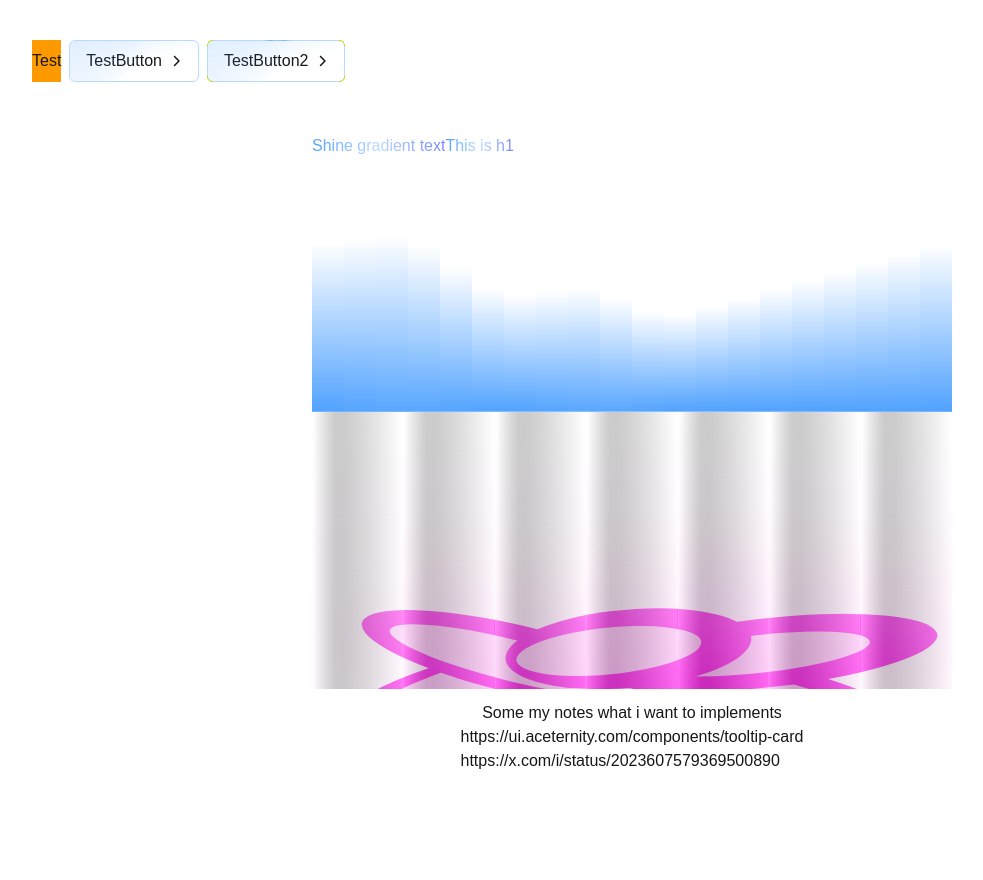
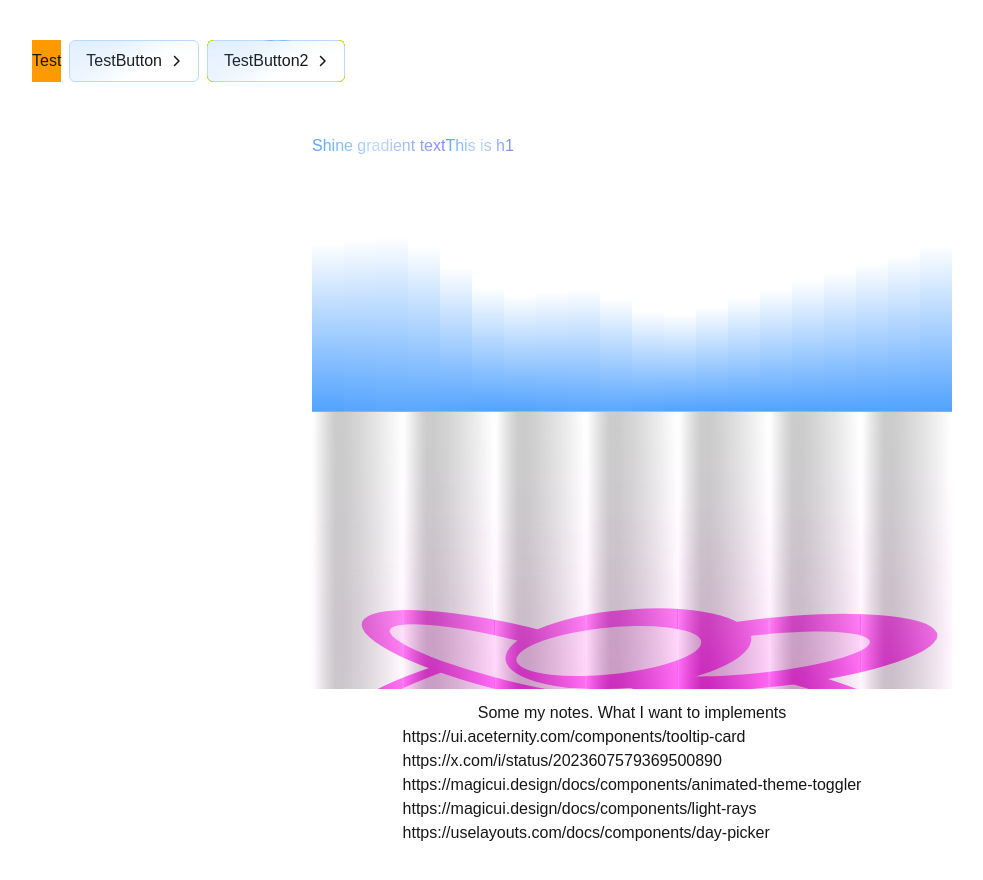
Before and after one commit to PrimalCat-Real/PrimalUI-next, a Next.js app: page / in a window 1280 px wide. Shown: the top 880 px of the page, without its empty margins (8-991 px from the left). Built offline with nearby package versions, Linux system fonts and the light colour scheme.

Commit message:
add some more notes

```diff
--- a/src/app/page.tsx
+++ b/src/app/page.tsx
@@ -49,7 +49,7 @@ const Page = () => {
       </div>
       <article className="w-full flex justify-center items-center flex-col">
         <p>
-          Some my notes what i want to implements
+          Some my notes. What I want to implements
         </p>
         <ul>
           <li>
@@ -57,6 +57,15 @@ const Page = () => {
           </li>
           <li>
             https://x.com/i/status/2023607579369500890
+          </li>
+          <li>
+            https://magicui.design/docs/components/animated-theme-toggler
+          </li>
+          <li>
+            https://magicui.design/docs/components/light-rays
+          </li>
+          <li>
+            https://uselayouts.com/docs/components/day-picker
           </li>
         </ul>
       </article>
```
